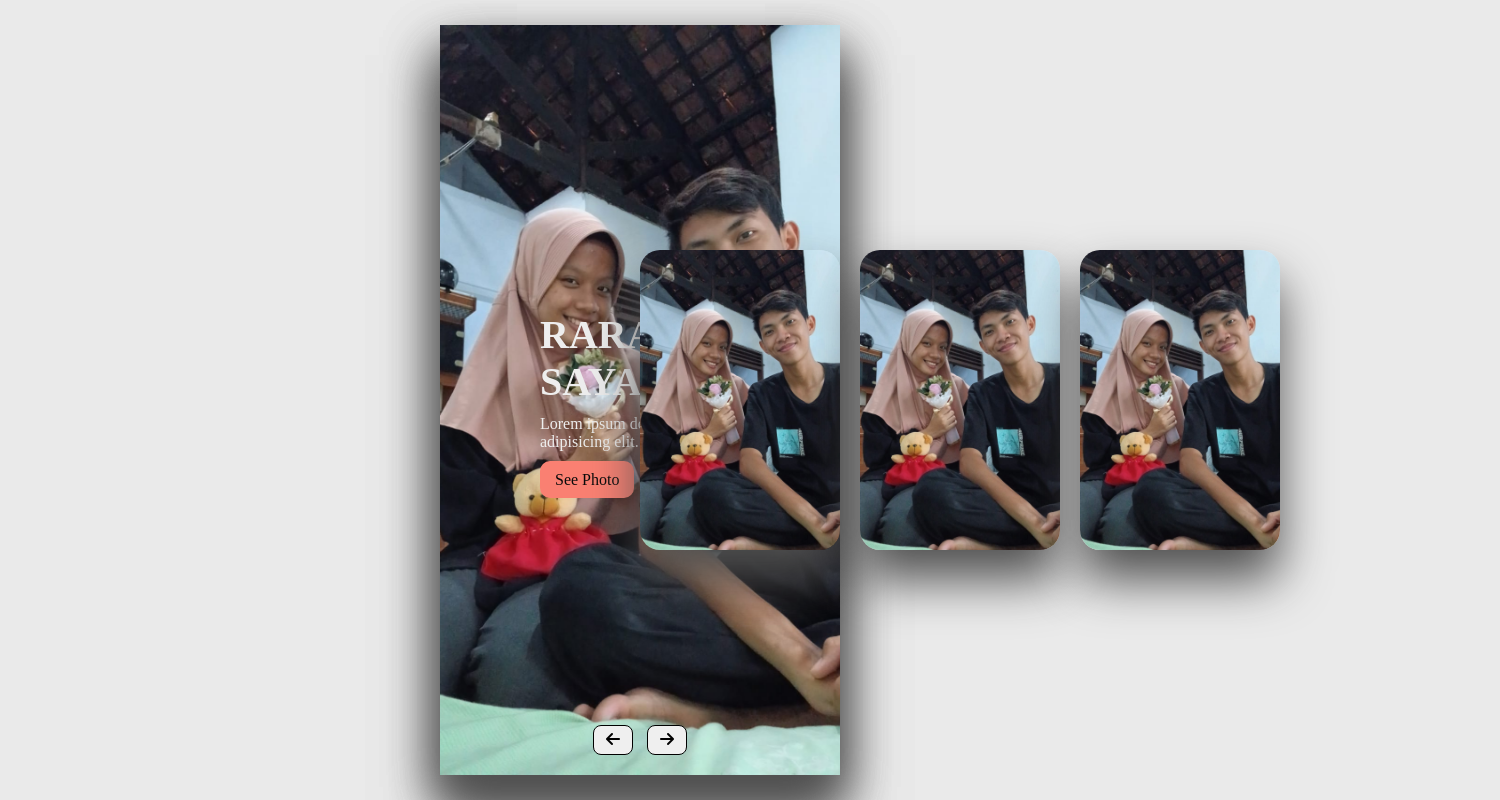
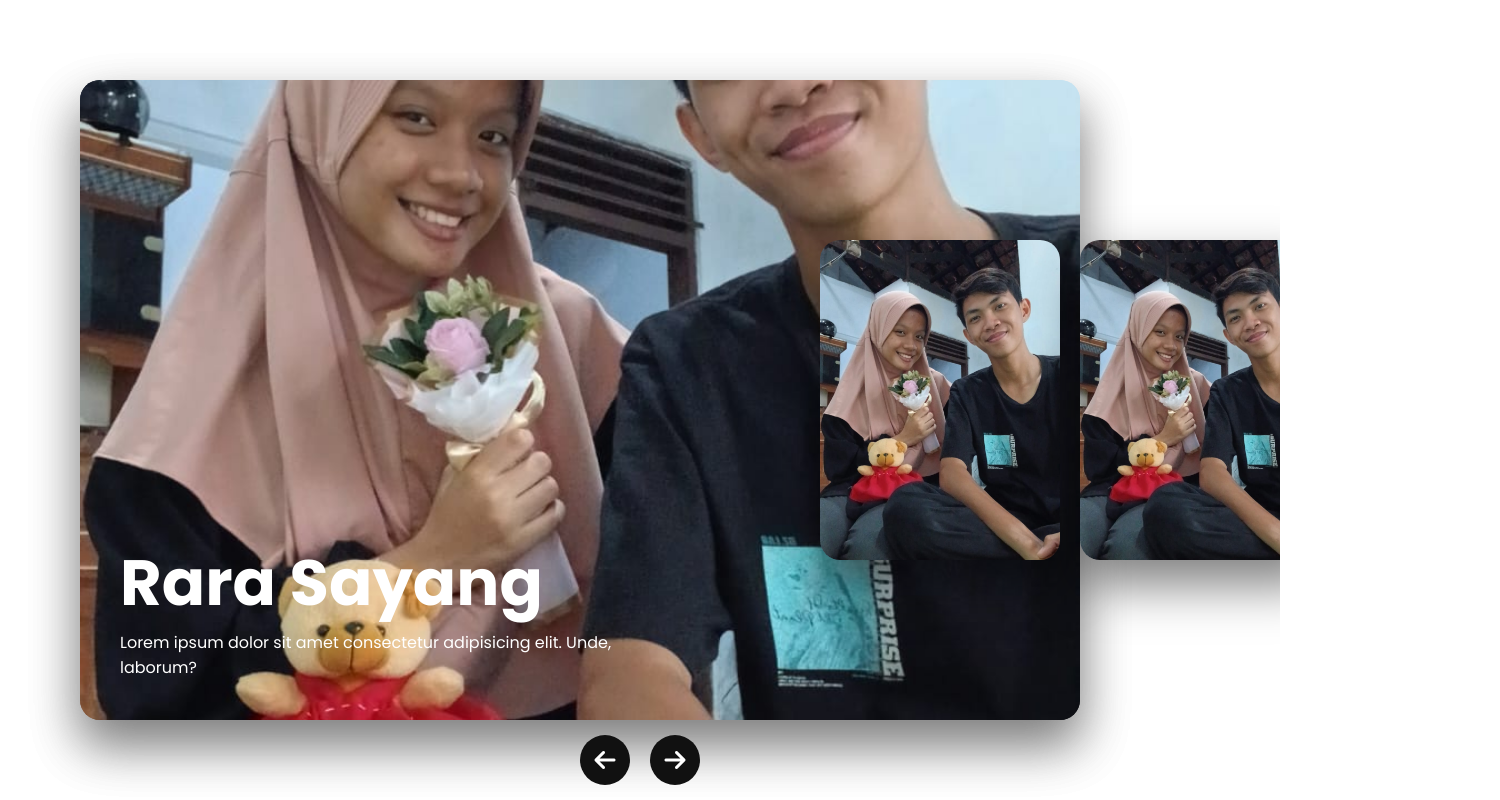
Before and after one commit to afifudin23/anniversary-ara-6th, a plain HTML site: page gallery.html in a window 1280 px wide. Shown: the whole page, 1500 px wide, since content can reach past the window. Drawn offline with Linux system fonts and the light colour scheme.

Commit message:
gallery ready

```diff
--- a/css/gallery.css
+++ b/css/gallery.css
@@ -1,119 +1,150 @@
+@import url("https://fonts.googleapis.com/css2?family=Poppins:ital,wght@0,100;0,200;0,300;0,400;0,500;0,600;0,700;0,800;0,900;1,100;1,200;1,300;1,400;1,500;1,600;1,700;1,800;1,900&display=swap");
+
 * {
+    font-family: "Poppins", sans-serif;
     padding: 0;
     margin: 0;
-}
-body {
-    background-color: #eaeaea;
+    box-sizing: border-box;
 }
 .container {
     position: absolute;
-    top: 50%;
-    left: 50%;
-    transform: translate(-50%, -50%);
-    background: #f5f5f5;
-    width: 400px;
-    height: 750px;
-    box-shadow: 0 30px 50px #dbdbdb;
+    width: 100vw;
+    height: 100vh;
+    overflow: hidden;
+    display: flex;
+    justify-content: center;
+    align-items: center;
 }
-.container .slide .item {
-    width: 200px;
-    height: 300px;
+.slider {
+    position: absolute;
+    inset: 80px 200px 80px 80px;
+}
+.slider .slides {
     position: absolute;
     top: 50%;
-    transform: translate(0, -50%);
+    transform: translateY(-50%);
+    width: 240px;
+    height: 320px;
+    background: red;
     border-radius: 20px;
-    box-shadow: 0 30px 50px #505050;
-    background-position: 50% 50%;
+    transition: 0.5s;
+    background: var(--img);
+    background-position: center;
     background-size: cover;
-    display: inline-block;
-    transition: 0.5s;
+    box-shadow: 0 25px 50px rgba(0, 0, 0, 0.5);
+    display: flex;
+    justify-content: flex-start;
+    align-items: flex-end;
 }
-.slide .item:nth-child(1),
-.slide .item:nth-child(2) {
+
+.slider .slides:nth-child(1),
+.slider .slides:nth-child(2) {
+    position: absolute;
     top: 0;
     left: 0;
-    transform: translate(0, 0);
-    border-radius: 0;
     width: 100%;
     height: 100%;
+    transform: translateY(0);
+    box-shadow: 0 25px 50px rgba(0, 0, 0, 0.3);
+    background-size: cover;
+}
+.slider .slides:nth-child(3) {
+    left: calc(50% + 240px);
+    background-size: cover;
+}
+.slider .slides:nth-child(4) {
+    left: calc(50% + 500px);
+    background-size: cover;
+}
+.slider .slides:nth-child(5) {
+    left: calc(50% + 760px);
+    background-size: cover;
+}
+.slider .slides:nth-child(6) {
+    left: calc(50% + 1020px);
+    background-size: cover;
+    opacity: 0;
 }
 
-.slide .item:nth-child(3) {
-    left: 50%;
+.content {
+    position: relative;
+    padding: 40px;
+    max-width: 600px;
+    transition: 0.25s;
+    transition-delay: 0s;
+    transform: translateY(40px);
+    z-index: 999;
+    opacity: 0;
+    color: #fff;
 }
-.slide .item:nth-child(4) {
-    left: calc(50% + 220px);
+.content h2 {
+    font-size: 4em;
 }
-.slide .item:nth-child(5) {
-    left: calc(50% + 440px);
+.slider .slides:nth-child(1) .content,
+.slider .slides:nth-child(2) .content {
+    opacity: 1;
+    transform: translateY(0px);
+    transition-delay: 0.5s;
 }
-/* n = 1, 2, 3, 4, ... */
-.slide .item:nth-child(n + 6) {
-    left: calc(50% + 660px);
-    opacity: 0;
+.button {
+    position: absolute;
+    bottom: 15px;
+    display: flex;
+    gap: 20px;
 }
-.item .content {
-    position: absolute;
-    top: 50%;
-    left: 100px;
-    width: 300px;
-    text-align: left;
-    color: #eee;
-    transform: translate(0, -50%);
-    font-family: "Ubuntu";
-    display: none;
+.button span {
+    position: relative;
+    width: 50px;
+    height: 50px;
+    background: #111;
+    cursor: pointer;
+    display: flex;
+    justify-content: center;
+    align-items: center;
+    border-radius: 50%;
+    color: #fff;
+    font-size: 1.5rem;
 }
-.slide .item:nth-child(2) .content {
-    display: block;
+.button span:active {
+    opacity: 0.5;
 }
-.content .name {
-    font-size: 40px;
-    text-transform: uppercase;
-    font-weight: bold;
-    opacity: 0;
-    animation: animate 0.5s ease-in-out 1 forwards;
-}
-.content .des {
-    margin: 10px 0 20px;
-    opacity: 0;
-    animation: animate 0.5s ease-in-out 0.3s 1 forwards;
-}
-.content a {
-    padding: 10px 15px;
-    text-decoration: none;
-    cursor: pointer;
-    background-color: salmon;
-    border-radius: 10px;
-    color: #0a0a0a;
-    opacity: 0;
-    animation: animate 0.5s ease-in-out 0.6s 1 forwards;
-}
-
-.button {
-    width: 100%;
-    text-align: center;
-    position: absolute;
-    bottom: 20px;
-}
-.button button {
-    width: 40px;
-    height: 30px;
-    font-size: 1rem;
-    border-radius: 8px;
-    cursor: pointer;
-    margin: 0px 5px;
-    border: 1px solid #000;
-}
-
-@keyframes animate {
-    from {
-        opacity: 0;
-        transform: translate(0, 100px);
-        filter: blur(30px);
+/* Responsiv */
+@media (max-width: 900px) {
+    .slider {
+        inset: 40px 40px 200px 40px;
     }
-    to {
-        opacity: 1;
-        transform: translate(0);
-        filter: blur(0);
+    .slider .slides {
+        width: 100px;
+        height: 100px;
+        top: initial;
+        bottom: -170px;
+        box-shadow: 0 10px 20px rgba(0, 0, 0, 0.25);
+    }
+    .slider .slides:nth-child(1),
+    .slider .slides:nth-child(2) {
+        top: initial;
+        bottom: 0;
+    }
+    .slider .slides:nth-child(3) {
+        left: 0;
+    }
+    .slider .slides:nth-child(4) {
+        left: 120px;
+    }
+    .slider .slides:nth-child(5) {
+        left: 240px;
+    }
+    .slider .slides:nth-child(6) {
+        left: 360px;
     }
 }
+@media (max-width: 700px) {
+    .content h2 {
+        font-size: 2rem;
+    }
+}
+@media (max-width: 450px) {
+    .content p {
+        font-size: 0.9rem;
+    }
+}
--- a/gallery.html
+++ b/gallery.html
@@ -3,9 +3,13 @@
     <head>
         <meta charset="UTF-8" />
         <meta name="viewport" content="width=device-width, initial-scale=1.0" />
-        <link rel="stylesheet" href="css/gallery.css" />
 
-        <!-- Font Awesome Icon -->
+        <!-- Ubuntu Font -->
+        <link rel="preconnect" href="https://fonts.googleapis.com" />
+        <link rel="preconnect" href="https://fonts.gstatic.com" crossorigin />
+        <link href="https://fonts.googleapis.com/css2?family=Ubuntu:wght@400;500;700&display=swap" rel="stylesheet" />
+
+        <!-- Font Awesome CDN -->
         <link
             rel="stylesheet"
             href="https://cdnjs.cloudflare.com/ajax/libs/font-awesome/6.5.1/css/all.min.css"
@@ -13,75 +17,59 @@
             crossorigin="anonymous"
             referrerpolicy="no-referrer"
         />
-        <title>Ara Gallery</title>
+
+        <link rel="stylesheet" href="css/gallery.css" />
+        <title>Ours Gallery</title>
     </head>
     <body>
         <div class="container">
-            <div class="slide">
-                <div class="item" style="background-image: url(img/img1.jpeg)">
+            <div class="slider">
+                <div class="slides" style="--img: url('../img/img1.jpeg')">
                     <div class="content">
-                        <div class="name">Rara Sayangku</div>
-                        <div class="des">
-                            Lorem ipsum dolor sit amet consectetur adipisicing elit. Debitis, corrupti!
-                        </div>
-                        <a href="">See Photo</a>
+                        <h2>Rara Sayang</h2>
+                        <p>Lorem ipsum dolor sit amet consectetur adipisicing elit. Unde, laborum?</p>
                     </div>
                 </div>
 
-                <div class="item" style="background-image: url(img/img1.jpeg)">
+                <div class="slides" style="--img: url('../img/img1.jpeg')">
                     <div class="content">
-                        <div class="name">Rara Sayangku</div>
-                        <div class="des">
-                            Lorem ipsum dolor sit amet consectetur adipisicing elit. Debitis, corrupti!
-                        </div>
-                        <a href="">See Photo</a>
+                        <h2>Rara Sayang</h2>
+                        <p>Lorem ipsum dolor sit amet consectetur adipisicing elit. Unde, laborum?</p>
                     </div>
                 </div>
 
-                <div class="item" style="background-image: url(img/img1.jpeg)">
+                <div class="slides" style="--img: url('../img/img1.jpeg')">
                     <div class="content">
-                        <div class="name">Rara Sayangku</div>
-                        <div class="des">
-                            Lorem ipsum dolor sit amet consectetur adipisicing elit. Debitis, corrupti!
-                        </div>
-                        <a href="">See Photo</a>
+                        <h2>Rara Sayang</h2>
+                        <p>Lorem ipsum dolor sit amet consectetur adipisicing elit. Unde, laborum?</p>
                     </div>
                 </div>
 
-                <div class="item" style="background-image: url(img/img1.jpeg)">
+                <div class="slides" style="--img: url('../img/img1.jpeg')">
                     <div class="content">
-                        <div class="name">Rara Sayangku</div>
-                        <div class="des">
-                            Lorem ipsum dolor sit amet consectetur adipisicing elit. Debitis, corrupti!
-                        </div>
-                        <a href="">See Photo</a>
+                        <h2>Rara Sayang</h2>
+                        <p>Lorem ipsum dolor sit amet consectetur adipisicing elit. Unde, laborum?</p>
                     </div>
                 </div>
 
-                <div class="item" style="background-image: url(img/img1.jpeg)">
+                <div class="slides" style="--img: url('../img/img1.jpeg')">
                     <div class="content">
-                        <div class="name">Rara Sayangku</div>
-                        <div class="des">
-                            Lorem ipsum dolor sit amet consectetur adipisicing elit. Debitis, corrupti!
-                        </div>
-                        <a href="">See Photo</a>
+                        <h2>Rara Sayang</h2>
+                        <p>Lorem ipsum dolor sit amet consectetur adipisicing elit. Unde, laborum?</p>
                     </div>
                 </div>
 
-                <div class="item" style="background-image: url(img/img1.jpeg)">
+                <div class="slides" style="--img: url('../img/img1.jpeg')">
                     <div class="content">
-                        <div class="name">Rara Sayangku</div>
-                        <div class="des">
-                            Lorem ipsum dolor sit amet consectetur adipisicing elit. Debitis, corrupti!
-                        </div>
-                        <a href="">See Photo</a>
+                        <h2>Rara Sayang</h2>
+                        <p>Lorem ipsum dolor sit amet consectetur adipisicing elit. Unde, laborum?</p>
                     </div>
                 </div>
             </div>
 
             <div class="button">
-                <button class="prev"><i class="fa-solid fa-arrow-left"></i></button>
-                <button class="next"><i class="fa-solid fa-arrow-right"></i></button>
+                <span class="prev"><i class="fa-solid fa-arrow-left"></i></span>
+                <span class="next"><i class="fa-solid fa-arrow-right"></i></span>
             </div>
         </div>
 
--- a/js/gallery.js
+++ b/js/gallery.js
@@ -1,11 +1,12 @@
 const prev = document.querySelector(".prev");
 const next = document.querySelector(".next");
+const slider = document.querySelector(".slider");
 
 next.addEventListener("click", () => {
-    let items = document.querySelectorAll(".item");
-    document.querySelector(".slide").appendChild(items[0]);
+    let slides = document.querySelectorAll(".slides");
+    slider.appendChild(slides[0]);
 });
 prev.addEventListener("click", () => {
-    let items = document.querySelectorAll(".item");
-    document.querySelector(".slide").prepend(items[items.length - 1]);
+    let slides = document.querySelectorAll(".slides");
+    slider.prepend(slides[slides.length - 1]);
 });
```
